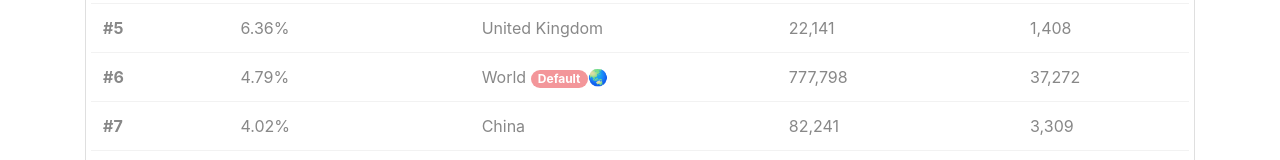
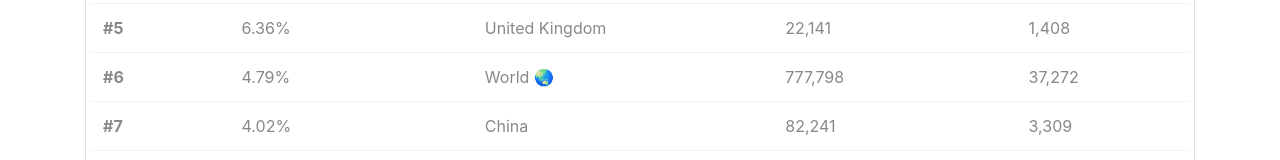
Before and after one commit to spoo-bar/covid19-grapher, a Vue app: page /#/ in a window 1280 px wide. Shown: the part 1482-1642 px from the top of the page. Built offline with nearby package versions, Linux system fonts and the light colour scheme.

Commit message:
fixing issue where World in death table would so default and emoji badge

```diff
--- a/src/components/DeathRateTable.vue
+++ b/src/components/DeathRateTable.vue
@@ -19,7 +19,7 @@
               {{ country.name }}
               <span
                 class="badge badge-pill badge-secondary"
-                v-show="country.name === defaultCountry"
+                v-show="country.name === defaultCountry && country.name !== 'World'"
               >Default</span>
               <span v-show="country.name ==='World'">🌏</span>
             </td>
```
